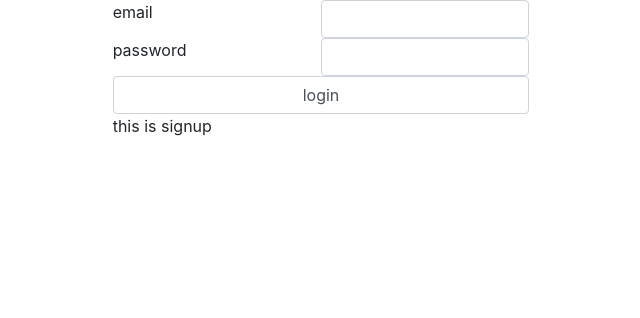
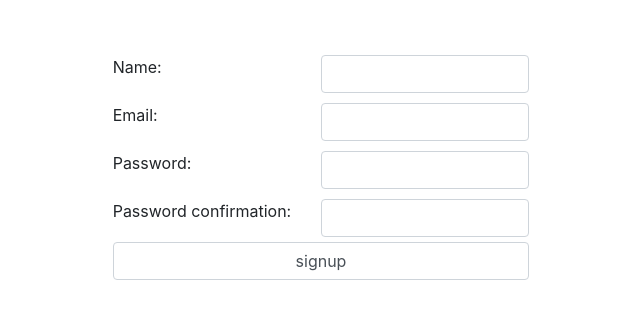
Before and after one commit to andresporras3423/technos-front, a React (Create React App) app: page /signup in a window 1280 px wide. Shown: the top 318 px of the page, without its empty margins (319-959 px from the left). Built offline with nearby package versions, Linux system fonts and the light colour scheme.

Commit message:
add extra items for form signup

```diff
--- a/src/App.css
+++ b/src/App.css
@@ -10,6 +10,7 @@
 .login-div{
   display: grid;
   grid-template-columns: 1fr 1fr 1fr;
+  margin-top: 50px;
 }
 
 .login-div > * {
@@ -19,6 +20,11 @@
 .form-login {
   display: grid;
   grid-template-columns: 1fr 1fr;
+}
+
+.form-login > * {
+  margin-top: 5px;
+  margin-bottom: 5px;
 }
 
 @media (prefers-reduced-motion: no-preference) {
--- a/src/App.js
+++ b/src/App.js
@@ -6,13 +6,14 @@ import Login from './Login';
 import Main from './Main';
 
 function App() {
+
   return (
     <Switch>
     <Route exact path="/login">
-    <Login message="this is login" />
+    <Login option="login" />
     </Route>
     <Route exact path="/signup">
-    <Login message="this is signup" />
+    <Login option="signup" />
     </Route>
     <Route exact path="/">
     <Main />
--- a/src/Login.js
+++ b/src/Login.js
@@ -1,15 +1,44 @@
 function Login(props) {
-    const {message} = props;
+    const {option} = props;
+    const options = new Object();
+
+    const name = () => {
+      if (option==="signup") {
+        return (
+          <>
+            <label>Name: </label>
+            <input  class="form-control" type="text"/>
+          </>
+        );
+      }
+
+      return <></>;
+    };
+
+    const passwordConfirmation = () => {
+      if (option==="signup") {
+        return (
+          <>
+            <label>Password confirmation: </label>
+            <input className="form-control" type="password"/>
+          </>
+        );
+      }
+
+      return <></>;
+    };
+
   return (
     <div className="col-md-12 login-div">
                 <div  className="form-login" >
-                    <label>email</label>
+                  {name()}
+                    <label>Email: </label>
                     <input  class="form-control" type="text"/>
-                    <label>password</label>
+                    <label>Password: </label>
                     <input className="form-control" type="password"/>
+                    {passwordConfirmation()}
                 </div>
-                <div><button className="form-control">login</button></div>
-                <div>{message}</div>
+                <div><button className="form-control">{option}</button></div>
     </div>
   );
 }
```
